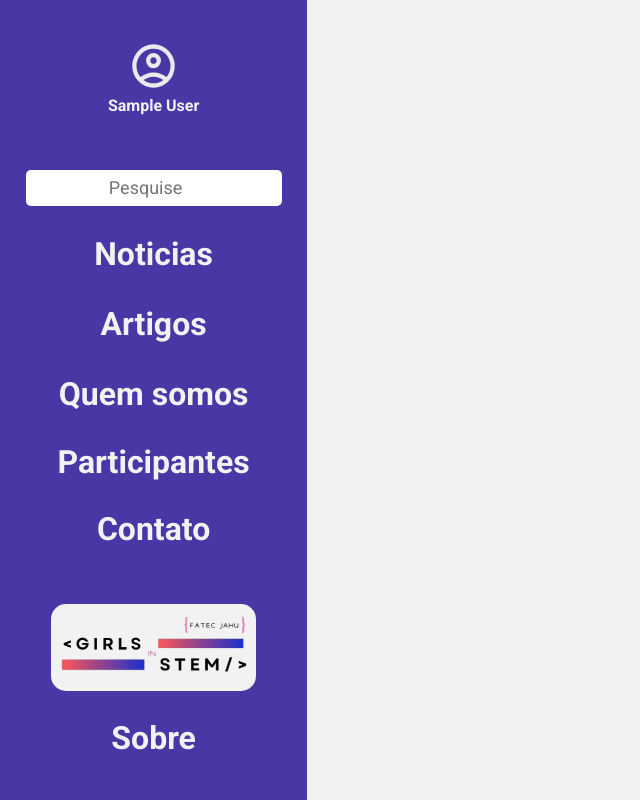
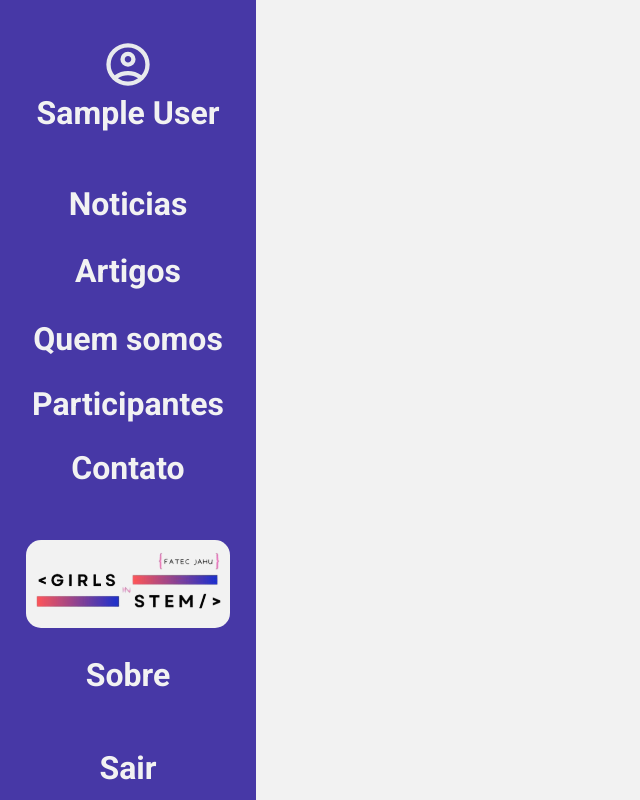
Before and after one commit to paulo-m-machado/fatec-PI-girls-in-stem, a PHP site: page / in a window 1280 px wide. Shown: the whole page, without its empty margins (0-640 px from the left). Run offline with PHP 8.4, Linux system fonts and the light colour scheme; the visitor is signed in with stand-in values (Sample User, id 1); data that the repository does not hold is empty.

Commit message:
implementada opção de logout

```diff
--- a/index.php
+++ b/index.php
@@ -2,6 +2,7 @@
     include('PDO_conexao/config_pdo.php');
     session_start();
 
+    // puxar artigo do DB
     try {
         // consulta segura com PDO
         $sql = "SELECT * FROM artigos WHERE id_artigo = :id";
@@ -58,16 +59,12 @@
                         <img src="img/account.svg" alt="icone de usuario">
                     </a>
                     <div>
-                        <a href="perfil.html">
+                        <a href="perfil.html" class="menu-titulo">
                             <b><?= htmlspecialchars($_SESSION['usuario_nome']) ?></b>
                         </a>
                     </div>
                 </div>
             <?php endif; ?>
-
-            <div class="menu-pesquisa">
-                <input type="search" name="" id="pesquisa" aria-label="Pesquisar" placeholder="Pesquise">
-            </div>
 
             <div>
                 <div class="menu-titulo">Noticias</div>
@@ -86,7 +83,7 @@
             </div>
 
             <div>
-                <a href="forms/contato.html" class="menu-titulo">Contato</a>
+                <a href="forms/contato.php" class="menu-titulo">Contato</a>
             </div>
 
             <!--esta div recebera a logo do projeto-->
@@ -96,6 +93,14 @@
                 </div>
                 <div class="menu-titulo">Sobre</div>
             </a>
+
+            <?php if (isset($_SESSION['usuario_id'])): ?>
+                <div>
+                    <a href="logout.php" class="menu-titulo">
+                        Sair
+                    </a>
+                </div>
+            <?php endif; ?>
         </nav>
 
         <!--esta div recebera o conteudo-->
```
Also changed, not shown: logout.php (added, +24 -0 lines).
